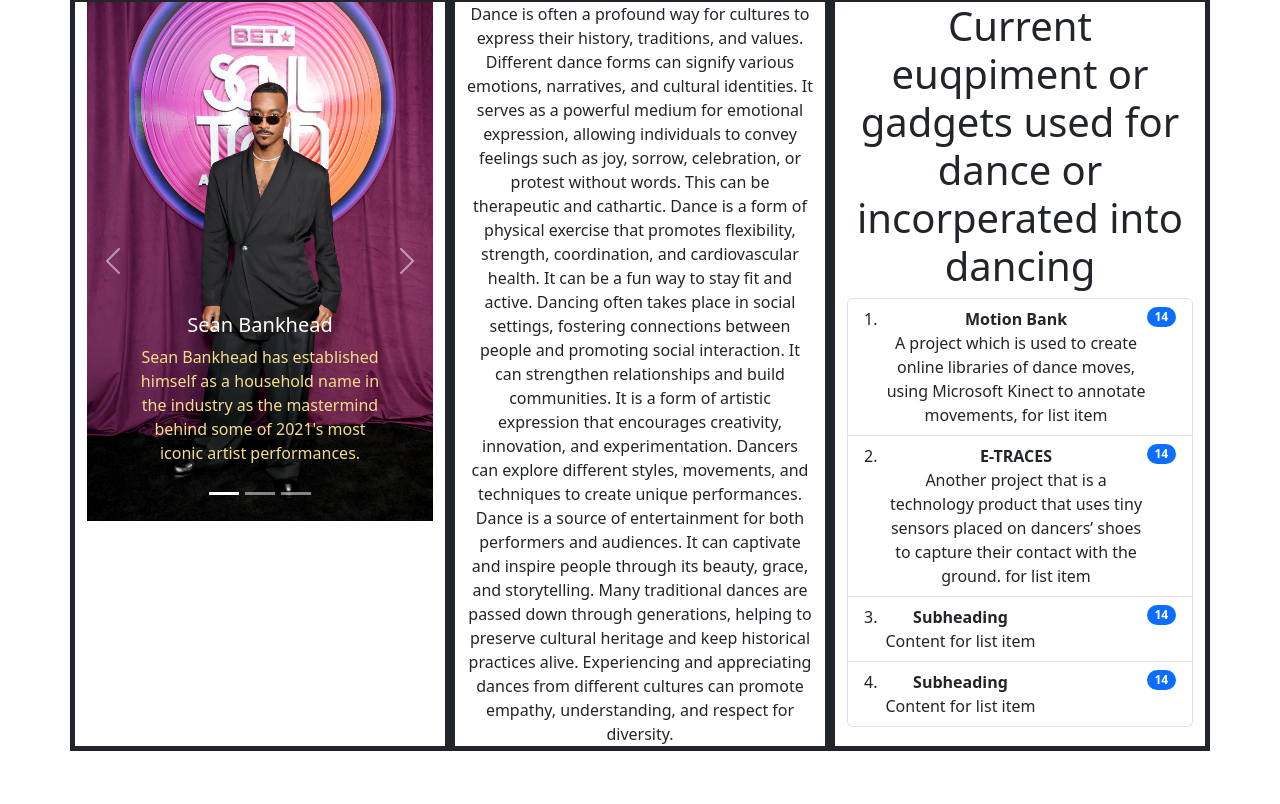
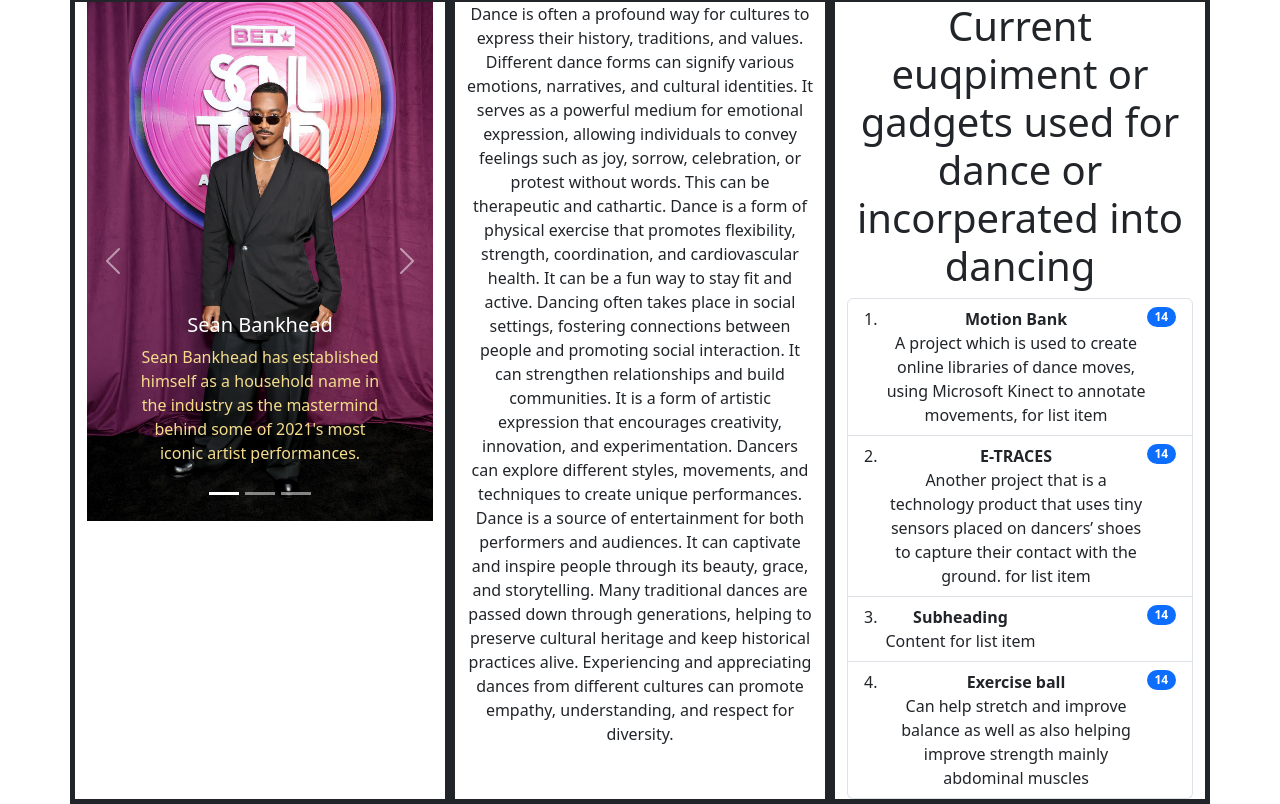
Before and after one commit to amarig7238/sep10-freedom-project, a plain HTML site: page index.html in a window 1280 px wide. Shown: the part 85-889 px from the top of the page. Before the commit the page ends 836 px from the top, so only its background shows below. Drawn offline with nearby package versions, Linux system fonts and the light colour scheme.

Commit message:
Mon, Apr 29, 2024, 5:33 PM -04:00

```diff
--- a/index.html
+++ b/index.html
@@ -104,8 +104,8 @@
                     </li>
                     <li class="list-group-item d-flex justify-content-between align-items-start">
                       <div class="ms-2 me-auto">
-                        <div class="fw-bold">Subheading</div>
-                        Content for list item
+                        <div class="fw-bold">Exercise ball</div>
+                        Can help stretch and improve balance as well as also helping improve strength mainly abdominal muscles
                       </div>
                       <span class="badge text-bg-primary rounded-pill">14</span>
                     </li>
```
